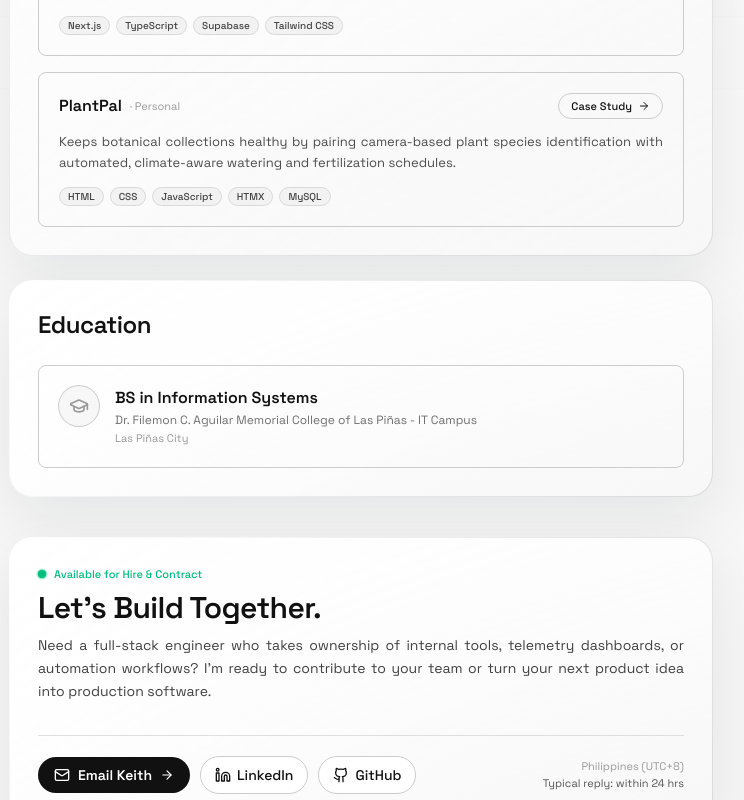
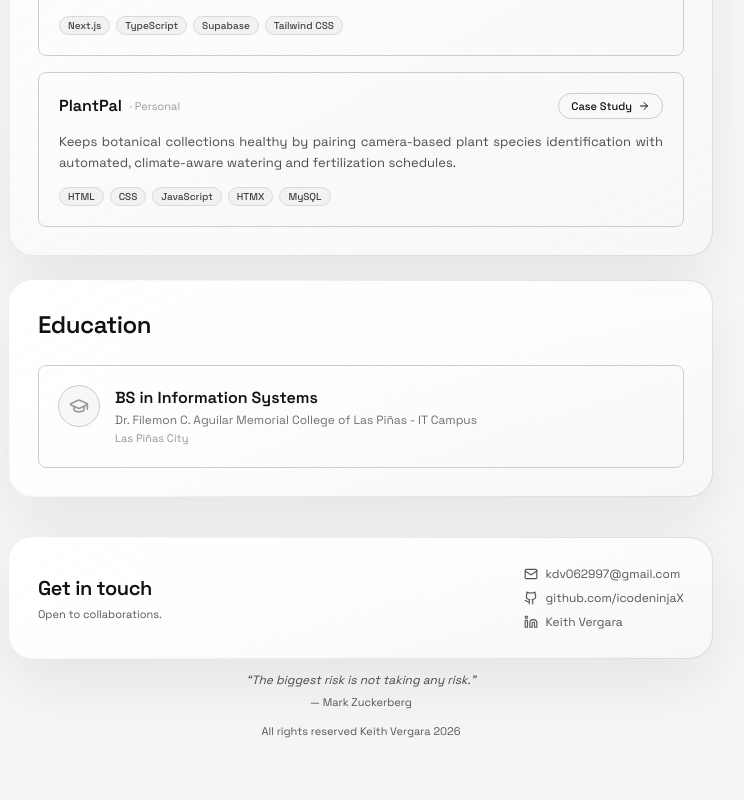
Before and after one commit to icodeninjaX/portfolio, a Next.js app: page / in a window 1280 px wide. Shown: the part 2000-2800 px from the top of the page, without its empty margins (279-1023 px from the left). Built offline with nearby package versions, Linux system fonts and the light colour scheme.

Commit message:
revert(footer): restore original 'Get in touch' footer card

```diff
--- a/components/footer.tsx
+++ b/components/footer.tsx
@@ -1,6 +1,6 @@
 "use client";
 
-import { LuGithub, LuLinkedin, LuMail, LuArrowRight } from "react-icons/lu";
+import { LuGithub, LuLinkedin, LuMail } from "react-icons/lu";
 import { resumeData } from "@/lib/data";
 
 type FooterProps = {
@@ -20,77 +20,69 @@ function formatLinkLabel(url: string) {
 export function Footer({ data }: FooterProps) {
   const githubUrl = normalizeExternalUrl(data.github);
   const linkedinUrl = normalizeExternalUrl(data.linkedin);
-
-  return (
+  const contactLinks = (
     <>
-      <footer className="section-box relative overflow-hidden">
-        <div className="flex flex-col gap-6 sm:gap-8">
-          <div>
-            <div className="flex items-center gap-2 font-display text-[11px] font-medium text-emerald-500">
-              <span className="relative flex h-2 w-2">
-                <span className="absolute inline-flex h-full w-full animate-ping rounded-full bg-emerald-400 opacity-75" />
-                <span className="relative inline-flex h-2 w-2 rounded-full bg-emerald-500" />
-              </span>
-              <span>Available for Hire & Contract</span>
-            </div>
-
-            <h2 className="section-heading mt-2 text-2xl text-accent sm:text-3xl">
-              Let&apos;s Build Together.
-            </h2>
-            <p className="mt-2 text-justify font-display text-xs leading-relaxed text-foreground/80 sm:text-sm">
-              Need a full-stack engineer who takes ownership of internal tools, telemetry dashboards, or automation workflows? I&apos;m ready to contribute to your team or turn your next product idea into production software.
-            </p>
-          </div>
-
-          <div className="flex flex-col gap-3 sm:flex-row sm:items-center sm:justify-between border-t border-border-hover/60 pt-5">
-            <div className="flex flex-wrap items-center gap-2.5">
       <a
         href={`mailto:${data.email}`}
-                className="inline-flex items-center gap-2 rounded-full bg-foreground px-4 py-2 font-display text-xs font-semibold text-background transition-transform duration-200 hover:scale-[1.02] active:scale-95 sm:text-sm"
+        className="inline-flex items-center gap-2 font-display text-[11px] text-muted transition-colors hover:text-foreground sm:text-xs"
       >
-                <LuMail className="h-4 w-4" />
-                <span>Email Keith</span>
-                <LuArrowRight className="h-3.5 w-3.5" />
+        <LuMail className="h-3.5 w-3.5 shrink-0" />
+        <span>{data.email}</span>
       </a>
+
+      {githubUrl && (
+        <a
+          href={githubUrl}
+          target="_blank"
+          rel="noopener noreferrer"
+          className="inline-flex items-center gap-2 font-display text-[11px] text-muted transition-colors hover:text-foreground sm:text-xs"
+        >
+          <LuGithub className="h-3.5 w-3.5 shrink-0" />
+          <span>{formatLinkLabel(data.github)}</span>
+        </a>
+      )}
 
       {linkedinUrl && (
         <a
           href={linkedinUrl}
           target="_blank"
           rel="noopener noreferrer"
-                  className="inline-flex items-center gap-1.5 rounded-full border border-border-hover bg-card px-3.5 py-2 font-display text-xs font-medium text-foreground transition-colors hover:bg-section-bg active:scale-95 sm:text-sm"
+          className="inline-flex items-center gap-2 font-display text-[11px] text-muted transition-colors hover:text-foreground sm:text-xs"
         >
-                  <LuLinkedin className="h-4 w-4" />
-                  <span>LinkedIn</span>
+          <LuLinkedin className="h-3.5 w-3.5 shrink-0" />
+          <span>{data.name}</span>
         </a>
       )}
 
-              {githubUrl && (
-                <a
-                  href={githubUrl}
-                  target="_blank"
-                  rel="noopener noreferrer"
-                  className="inline-flex items-center gap-1.5 rounded-full border border-border-hover bg-card px-3.5 py-2 font-display text-xs font-medium text-foreground transition-colors hover:bg-section-bg active:scale-95 sm:text-sm"
-                >
-                  <LuGithub className="h-4 w-4" />
-                  <span>GitHub</span>
-                </a>
+      {!linkedinUrl && (
+        <span className="inline-flex items-center gap-2 font-display text-[11px] text-muted-light sm:text-xs">
+          <LuLinkedin className="h-3.5 w-3.5 shrink-0" />
+          <span>LinkedIn</span>
+        </span>
       )}
+    </>
+  );
+
+  return (
+    <>
+      <footer className="section-box">
+        <div className="flex flex-col gap-5 sm:flex-row sm:items-center sm:justify-between">
+          <div>
+            <h2 className="section-heading text-lg text-accent sm:text-xl">Get in touch</h2>
+            <p className="mt-1 font-display text-[10px] text-muted sm:text-[11px]">Open to collaborations.</p>
           </div>
 
-            <div className="text-left sm:text-right">
-              <span className="font-display text-[11px] text-muted-light block">
-                Philippines (UTC+8)
-              </span>
-              <span className="font-display text-[11px] text-muted block">
-                Typical reply: within 24 hrs
-              </span>
+          <div className="flex flex-col items-start gap-2 sm:items-end lg:hidden">
+            {contactLinks}
           </div>
+
+          <div className="hidden lg:ml-auto lg:flex lg:flex-col lg:items-start lg:gap-2">
+            {contactLinks}
           </div>
         </div>
       </footer>
 
-      <blockquote className="mt-5 text-center font-display text-[11px] italic leading-relaxed text-foreground/75 sm:text-xs">
+      <blockquote className="mt-3 text-center font-display text-[11px] italic leading-relaxed text-foreground/75 sm:text-xs">
         &ldquo;{data.quote.text}&rdquo;
       </blockquote>
       <p className="mt-1 text-center font-display text-[10px] text-muted sm:text-[11px]">
@@ -98,7 +90,7 @@ export function Footer({ data }: FooterProps) {
       </p>
 
       <p className="mt-3 text-center font-display text-[10px] text-muted sm:text-[11px]">
-        &copy; 2026 Keith Vergara. All rights reserved.
+        All rights reserved Keith Vergara 2026
       </p>
     </>
   );
```
Lines whose indentation alone changed are shown as unchanged.
